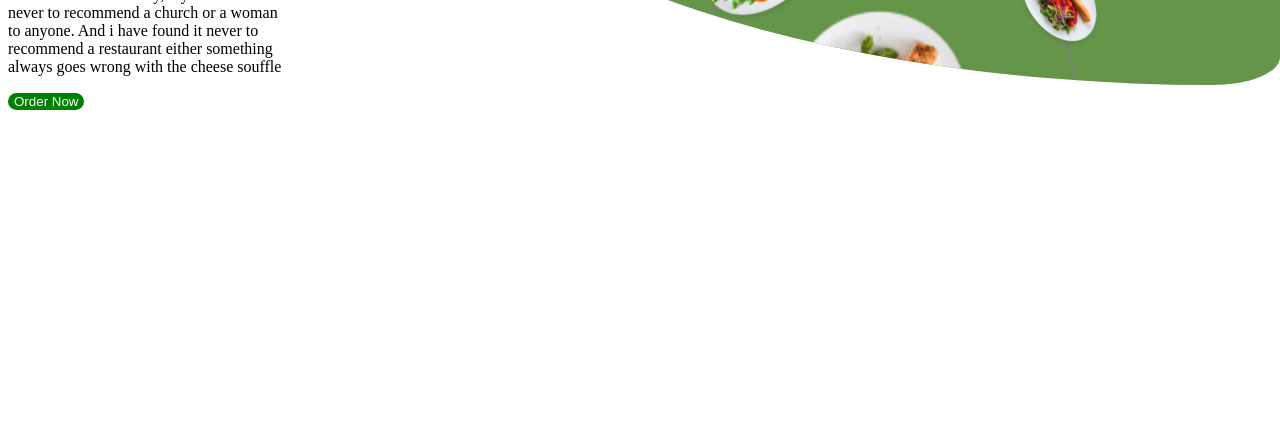
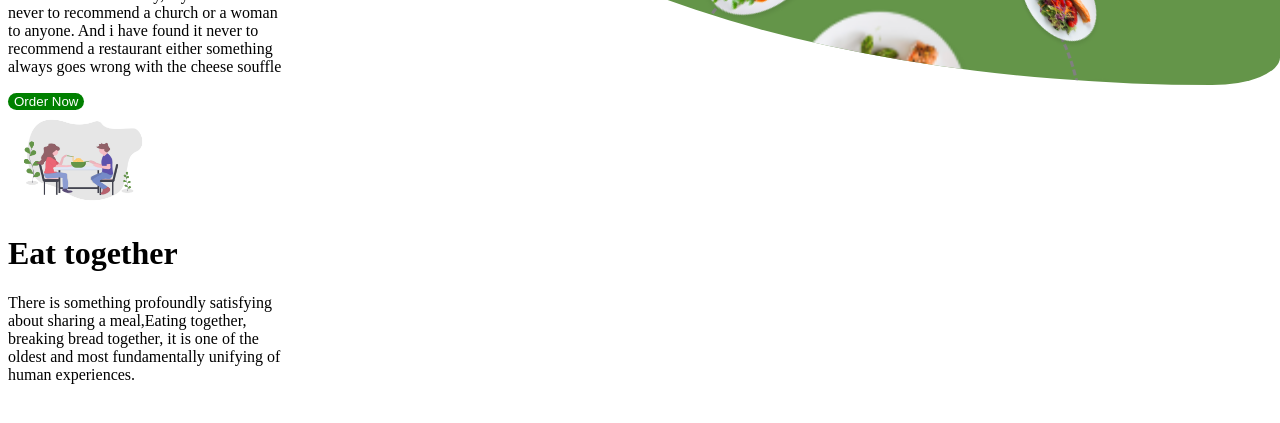
Before and after one commit to Lenus254/street-food, a plain HTML site: page index.html in a window 1280 px wide. Shown: the part 275-698 px from the top of the page. Drawn offline with Linux system fonts and the light colour scheme.

Commit message:
will add heade and eat together image to html

```diff
--- a/index.html
+++ b/index.html
@@ -47,6 +47,20 @@
 </div>
 </div>
 </div>
+<div class="container">
+    <div class="image">
+      <img class="image2" src="./images/eating_together.png">
+    </div>
+    <div class="text1">
+      <h1>Eat together</h1>
+  <p>There is something profoundly satisfying<br>
+       about sharing a meal,Eating together,<br>
+       breaking bread together, it is one of the<br>
+     oldest and most fundamentally unifying of<br>
+     human experiences.
+  </p>
+  </div>
+  </div>
 
 
 
```
